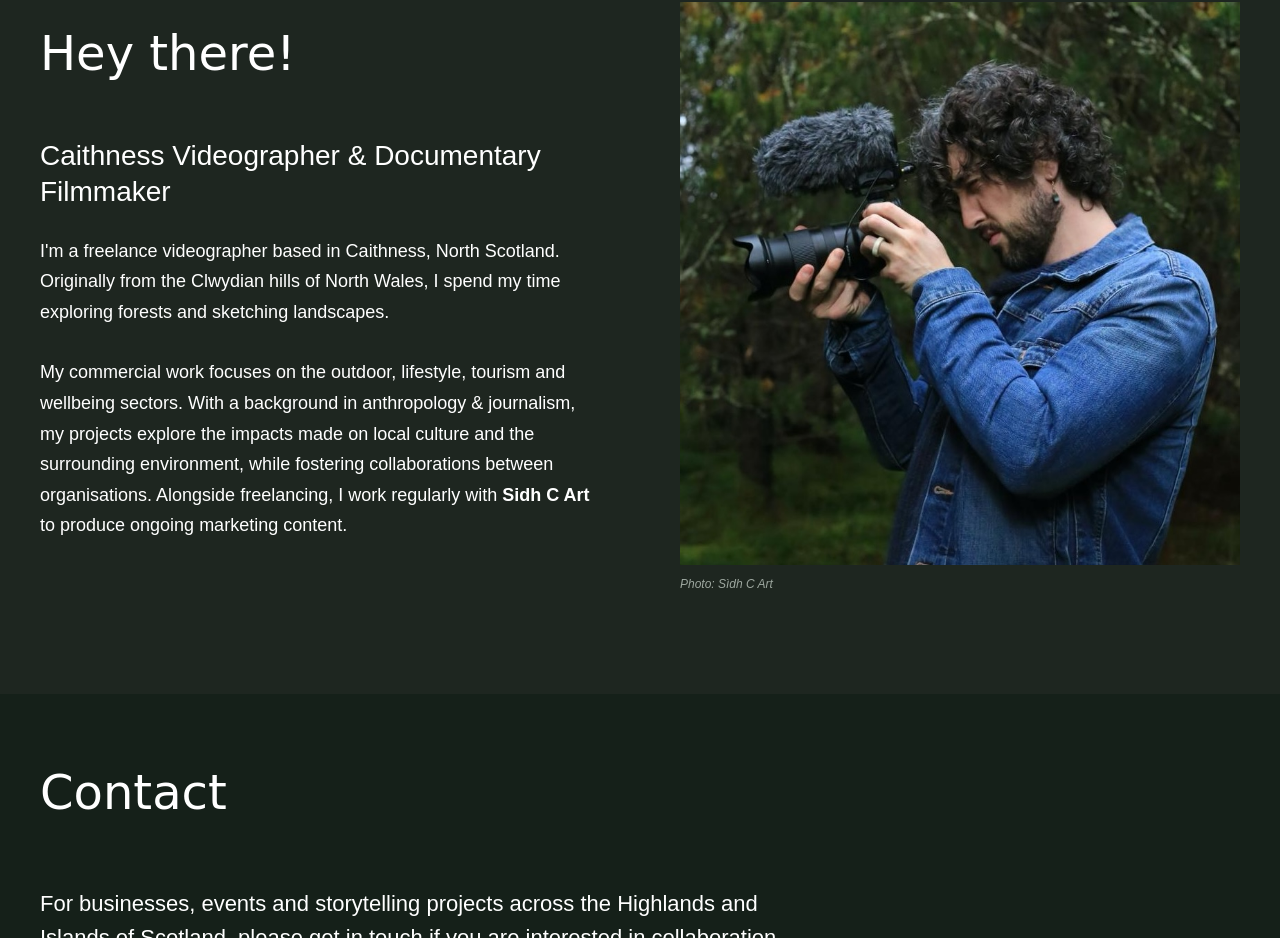
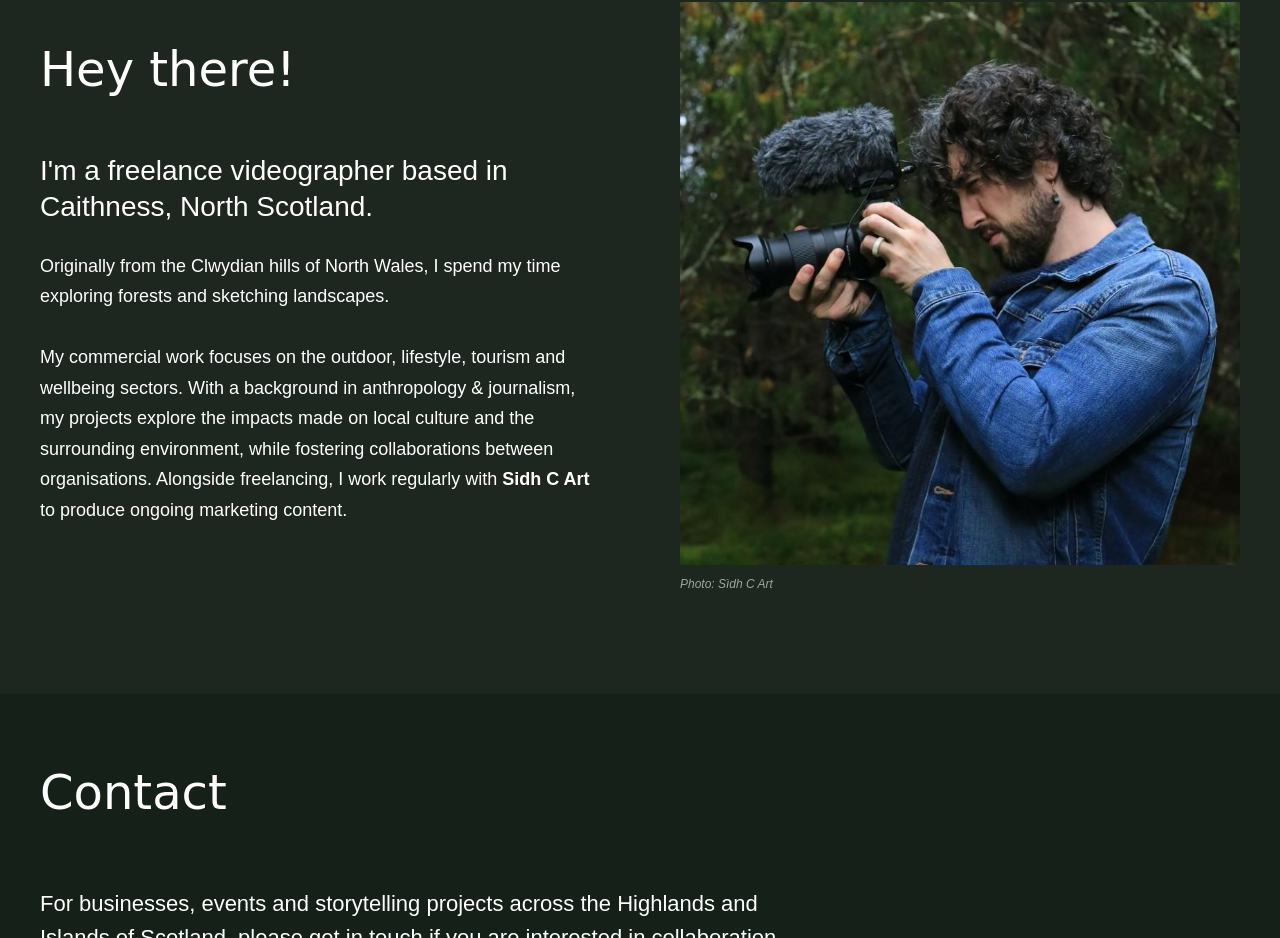
Before and after one commit to studioevans-portfolio/marcus, a plain HTML site: page index.html in a window 1280 px wide. Shown: the part 2398-3336 px from the top of the page. Drawn offline with Linux system fonts and the light colour scheme; a web font is replaced by a local one.

Commit message:
about updates

```diff
--- a/index.html
+++ b/index.html
@@ -232,9 +232,9 @@
         <div class="about-text">
 
 			<h2>Hey there!</h2>
-  <h3>Caithness Videographer &amp; Documentary Filmmaker</h3>
+  <h3>I'm a freelance videographer based in Caithness, North Scotland.</h3>
             <p>
-               I'm a freelance videographer based in Caithness, North Scotland. Originally from the Clwydian hills of North Wales, I spend my time exploring forests and sketching landscapes.</p>
+               Originally from the Clwydian hills of North Wales, I spend my time exploring forests and sketching landscapes.</p>
 
 
 <p>My commercial work focuses on the outdoor, lifestyle, tourism and wellbeing sectors. With a background in anthropology & journalism, my projects explore the impacts made on local culture and the surrounding environment, while fostering collaborations between organisations. Alongside freelancing, I work regularly with  <a href="https://www.sidhchailleannart.com/" target="_blank" rel="noopener"><b>Sidh C Art</b></a> to produce ongoing marketing content.</p>
```
